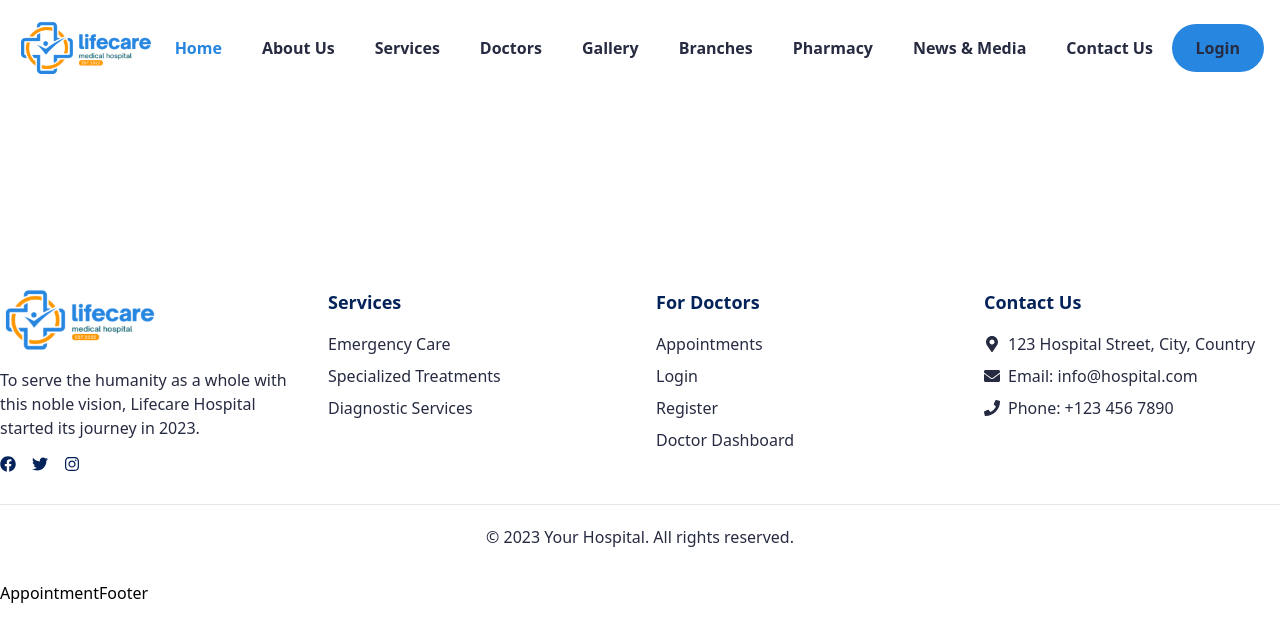
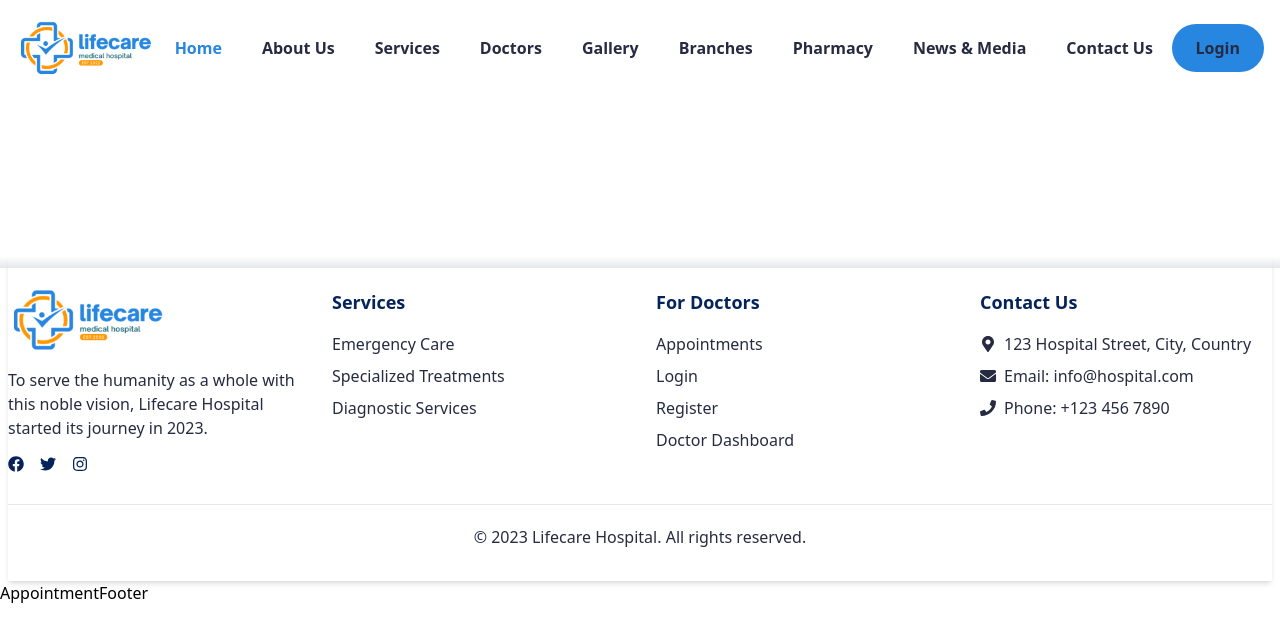
Before and after one commit to rakibulhasan-bu/hospital-app-team-project-client, a React (Vite) app: page / in a window 1280 px wide. Shown: the top 642 px of the page. Built offline with nearby package versions, Linux system fonts and the light colour scheme.

Commit message:
shadow added to footer

```diff
--- a/src/pages/shared/footer/Footer.tsx
+++ b/src/pages/shared/footer/Footer.tsx
@@ -1,3 +1,4 @@
+import React from "react";
 import { FaFacebook, FaTwitter, FaInstagram, FaMapMarkerAlt, FaEnvelope, FaPhone } from "react-icons/fa";
 import { Link } from "react-router-dom";
 import logo from "../../../assets/logo.png";
@@ -10,7 +11,9 @@ const Footer: React.FC = () => {
   ];
 
   return (
-    <footer className="text-primary font-medium py-8 mt-40">
+    <footer className="text-primary font-medium mt-40 relative px-2">
+      <div className="absolute inset-x-0 top-0 h-3 bg-gradient-to-t from-gray-200 to-transparent"></div>
+      <div className="shadow-t sm:shadow-md py-8">
         <div className="container mx-auto">
           <div className="grid grid-cols-1 lg:grid-cols-4 gap-8">
             <div className="text-center lg:text-left">
@@ -81,10 +84,10 @@ const Footer: React.FC = () => {
               </ul>
             </div>
           </div>
-
           <div className="mt-8 text-center">
             <hr />
-          <p className="text-textBlack mt-5">&copy; 2023 Your Hospital. All rights reserved.</p>
+            <p className="text-textBlack mt-5">&copy; 2023 Lifecare Hospital. All rights reserved.</p>
+          </div>
         </div>
       </div>
     </footer>
```
Lines whose indentation alone changed are shown as unchanged.
